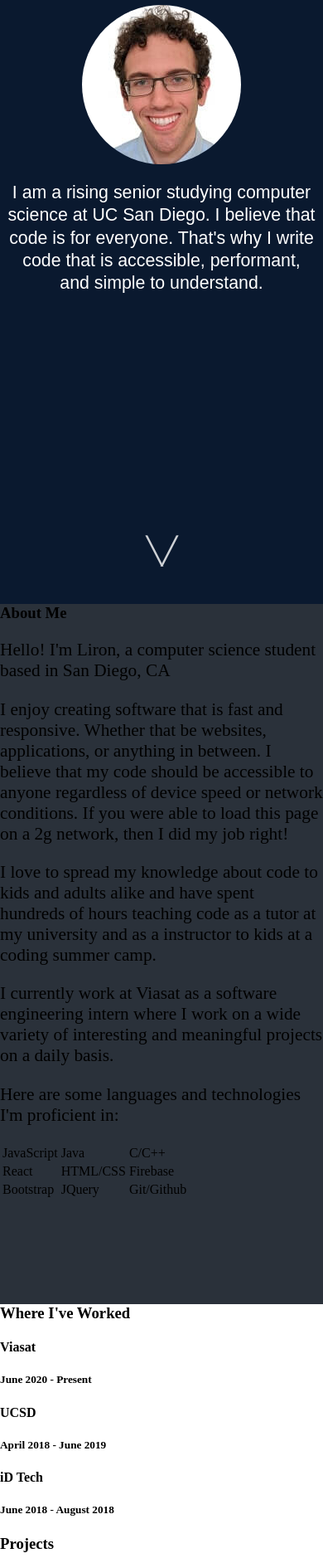
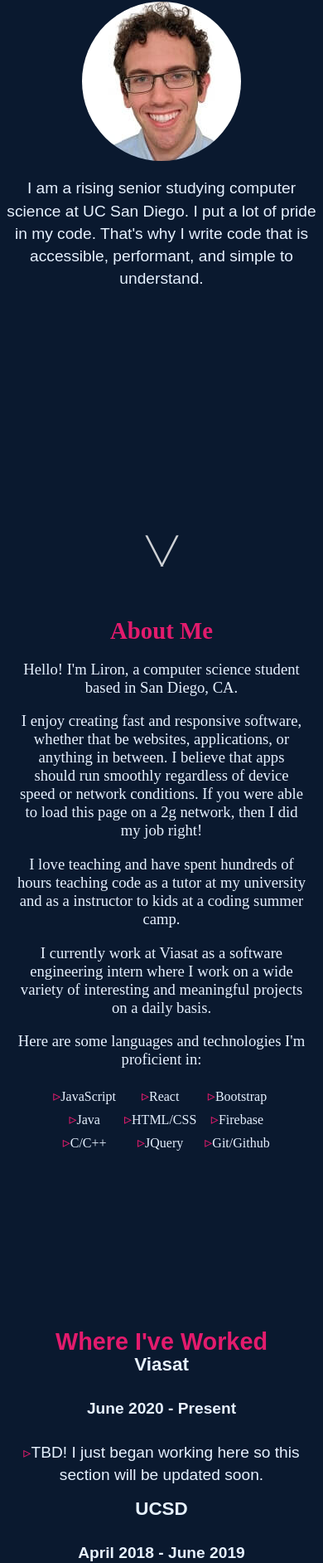
Before and after one commit to lironbc/Portfolio, a plain HTML site: page public/index.html in a window 390 px wide. Shown: the part 116-2000 px from the top of the page at 83% size. Drawn offline with Linux system fonts and the light colour scheme.

Commit message:
finished about me

```diff
--- a/public/index.css
+++ b/public/index.css
@@ -1,5 +1,11 @@
+html {
+    scroll-behavior: smooth;
+}
+
 body {
     margin: 0;
+    background-color: #0a192f;
+    color: #e6f1ff;
 }
 a {
     color: #e6f1ff;
@@ -8,16 +14,42 @@ a {
 a:hover {
     color: #ccd6f6;
 }
-
-p {
-    font-size: 16pt;
+header {
+    color: #e31b6d;
+    font-size: 1.8rem;
+    font-weight: bold;
 }
 
 h3 {
     margin: 0;
 }
 
-.section::before {
+table {
+    font-size: 12pt;
+    margin-left: auto;
+    margin-right: auto;
+}
+td {
+    padding: 4px;
+}
+
+ul {
+    margin: 0.75em 0;
+    padding: 0 1em;
+    list-style: none;
+}
+
+li:before, td:before {
+    content: "▹";
+    position: relative;
+    left: 0;
+    color: #e31b6d;
+    font-size: 18px;
+    line-height: 12px;
+}
+
+
+.scroll-down::before {
     animation: bounce 1s ease infinite;
     bottom: 2rem;
     color: #fff;
@@ -44,8 +76,7 @@ h3 {
     }
 }
 
-
-#main-content {
+.centered-content {
     max-width: 41rem;
     margin: auto;
     font-family: Arial, Helvetica, sans-serif;
@@ -54,29 +85,24 @@ h3 {
     padding-left: 0.5rem;
     padding-right: 0.5rem;
     padding-top: 1rem;
-    color: #fff;
+    color: #e6f1ff;
     text-align: center;
 }
-#top-frame {
-    /*background-color: #2a313a;*/
-    background-color: #0a192f;
-    height: 100vh;
-    padding: 0;
-    margin: 0;
+section {
+    min-height: 100vh;
 }
 
 #about-me {
-    background-color: #2a313a;
-    /*background-color: #0a192f;*/
-    min-height: 100vh;
-    padding: 0;
+    padding: 0 150px;
     margin: 0;
+    display: flex;
+    font-size: 14pt;
+    text-align: center;
 }
 
 #portrait {
     display: block;
     margin: auto;
-    /*padding: 2rem;*/
     border-radius: 50%;
 }
 
@@ -89,3 +115,26 @@ h3 {
     text-orientation: mixed;
     position: fixed;
 }
+
+.col-50 {
+    flex: 50%;
+}
+
+@media (max-width:800px) {
+    .disappear-on-mobile {
+        display: none;
+    }
+
+    #about-me-p {
+        text-align: center;
+        flex: 100%;
+    }
+
+    #about-me {
+        padding: 0 20px;
+    }
+
+    .col-50 {
+        flex: none;
+    }
+}
--- a/public/index.html
+++ b/public/index.html
@@ -3,40 +3,41 @@
 <head>
     <meta charset="utf-8" />
     <link rel="icon" href="/favicon.ico" />
-    <meta name="viewport" content="width=device-width, initial-scale=1" />
+<!--    <meta name="viewport" content="width=device-width, initial-scale=1" />-->
+    <meta content="width=device-width, initial-scale=1" name="viewport" />
     <link rel="stylesheet" type="text/css" href="/index.css" />
     <title>Liron Borwick-Cooper</title>
 </head>
 <body>
-<div id="top-frame">
+<!--Introduction-->
+<section class="centered-content">
 <!--    <a class="vertical-email" href="mailto:lborwick@ucsd.edu">lborwick@ucsd.edu</a>-->
-    <div id="main-content">
         <h1>Hello, I'm <span class="pink-txt">Liron Borwick-Cooper</span></h1>
-        <img src="/img/portrait.jpg" alt="" id="portrait">
+        <img src="/img/portrait.jpg" alt="Image of Liron" id="portrait">
         <p>
             I am a rising senior studying computer science at UC San Diego.
-            I believe that code is for everyone. That's why I write code that is
+            I put a lot of pride in my code. That's why I write code that is
             accessible, performant, and simple to understand.
         </p>
-    </div>
+    <div class="scroll-down"></div>
+</section>
 
-    <div class="section"></div>
-</div>
-
-<div id="about-me">
-    <h3>About Me</h3>
+<!--About me-->
+<section id="about-me">
+    <div class="col-50" id="about-me-p">
+        <header>About Me</header>
         <p>
-        Hello! I'm Liron, a computer science student based in San Diego, CA
+            Hello! I'm Liron, a computer science student based in San Diego, CA.
         </p>
         <p>
-        I enjoy creating software that is fast and responsive. Whether that be websites,
-        applications, or anything in between. I believe that my code should be accessible
-        to anyone regardless of device speed or network conditions. If you were able to
+            I enjoy creating fast and responsive software, whether that be websites,
+            applications, or anything in between. I believe that apps should run smoothly
+            regardless of device speed or network conditions. If you were able to
             load this page on a 2g network, then I did my job right!
         </p>
         <p>
-        I love to spread my knowledge about code to kids and adults alike and have
-        spent hundreds of hours teaching code as a tutor at my university and as a
+            I love teaching and have spent hundreds of hours teaching
+            code as a tutor at my university and as a
             instructor to kids at a coding summer camp.
         </p>
         <p>
@@ -47,40 +48,83 @@
         <table>
             <tr>
                 <td>JavaScript</td>
-            <td>Java</td>
-            <td>C/C++</td>
+                <td>React</td>
+                <td>Bootstrap</td>
             </tr>
             <tr>
-            <td>React</td>
+                <td>Java</td>
                 <td>HTML/CSS</td>
                 <td>Firebase</td>
             </tr>
             <tr>
-            <td>Bootstrap</td>
+                <td>C/C++</td>
                 <td>JQuery</td>
                 <td>Git/Github</td>
             </tr>
-
-        <trow></trow>
         </table>
     </div>
-
-<div>
-    <h3>Where I've Worked</h3>
-    <h4>Viasat</h4>
-    <h5>June 2020 - Present</h5>
-
-    <h4>UCSD</h4>
-    <h5>April 2018 - June 2019</h5>
-
-    <h4>iD Tech</h4>
-    <h5>June 2018 - August 2018</h5>
+    <div class="col-50">
+        <img src="img/untitled.svg" alt="Programmer" class="disappear-on-mobile">
     </div>
 
-<div>
-    <h3>Projects</h3>
+</section>
 
-</div>
+<section class="centered-content">
+    <header>Where I've Worked</header>
+    <h3>Viasat</h3>
+    <h4>June 2020 - Present</h4>
+    <ul>
+        <li>TBD! I just began working here so this section will be updated soon.</li>
+    </ul>
+
+    <h3>UCSD</h3>
+    <h4>April 2018 - June 2019</h4>
+    <ul>
+        <li>Worked as part of a team to develop an online homework system for students.</li>
+        <li>Developed course curriculum by designing creative homework assignments.</li>
+        <li>Received 4.9/5.0 rating from 300+ students over full employment period.</li>
+    </ul>
+
+    <h3>iD Tech</h3>
+    <h4>June 2018 - August 2018</h4>
+    <ul>
+        <li>Taught students programming fundamentals to design custom games.</li>
+        <li>Mentored junior instructors to develop teaching abilities and classroom management skills.</li>
+        <li>Received 4.8/5.0 rating from 50+ students and parents.</li>
+    </ul>
+
+</section>
+
+<section>
+    <header>Projects</header>
+    <h4>React Palette Picker</h4>
+    <ul>
+        <li>Created a React.js web application allowing users to create color palettes for easy copying.</li>
+        <li>Used React Router to serve multiple pages with seamless transitions.</li>
+        <li>Designed color creation form where a user can pick a color to add to a palette and give it a name.</li>
+        <li>Automatically generated shaded variants of each hue in a palette.</li>
+        <li>Palettes are saved in persistent local storage for future reference.</li>
+    </ul>
+
+    <h4>Shoot The Asteroids!</h4>
+    <ul>
+        <li>Developed an arcade style game in Python where players fly a ship through space to shoot asteroids and compete to hold the high score.</li>
+        <li>Implemented high performance game engine functionality to handle collisions, movement, and create interactive GUI menus.</li>
+        <li>Used JSON to read and write high scores to persistent data.</li>
+        <li>Wrote helper scripts to autonomously generate images for animations and to crop each of these images for use in game.</li>
+    </ul>
+    <h4>IoT Temperature Tracker</h4>
+    <ul>
+        <li>Collaborated with a small team to design a low power Raspberry pi system to track temperature, humidity, and brightness to display via a web application.</li>
+        <li>Used Bootstrap and Graph.js to create a dashboard to display real time and historical data.</li>
+        <li>Designed circuit to connect Raspberry pi with sensors and wrote Python code to collect data and format it to be posted to an API.</li>
+    </ul>
+</section>
+
+<section>
+    <header>Contact Me</header>
+
+</section>
 
 </body>
 </html>
```
Also changed, not shown: public/favicon.ico, public/faviconTMP.ico (added), public/img/programmer (1).svg (added), public/img/programmer (2).svg (added), public/img/programmer.svg (added), public/img/programmer_(1).svg (added), public/img/untitled.svg (added). Lines whose indentation alone changed are shown as unchanged.
